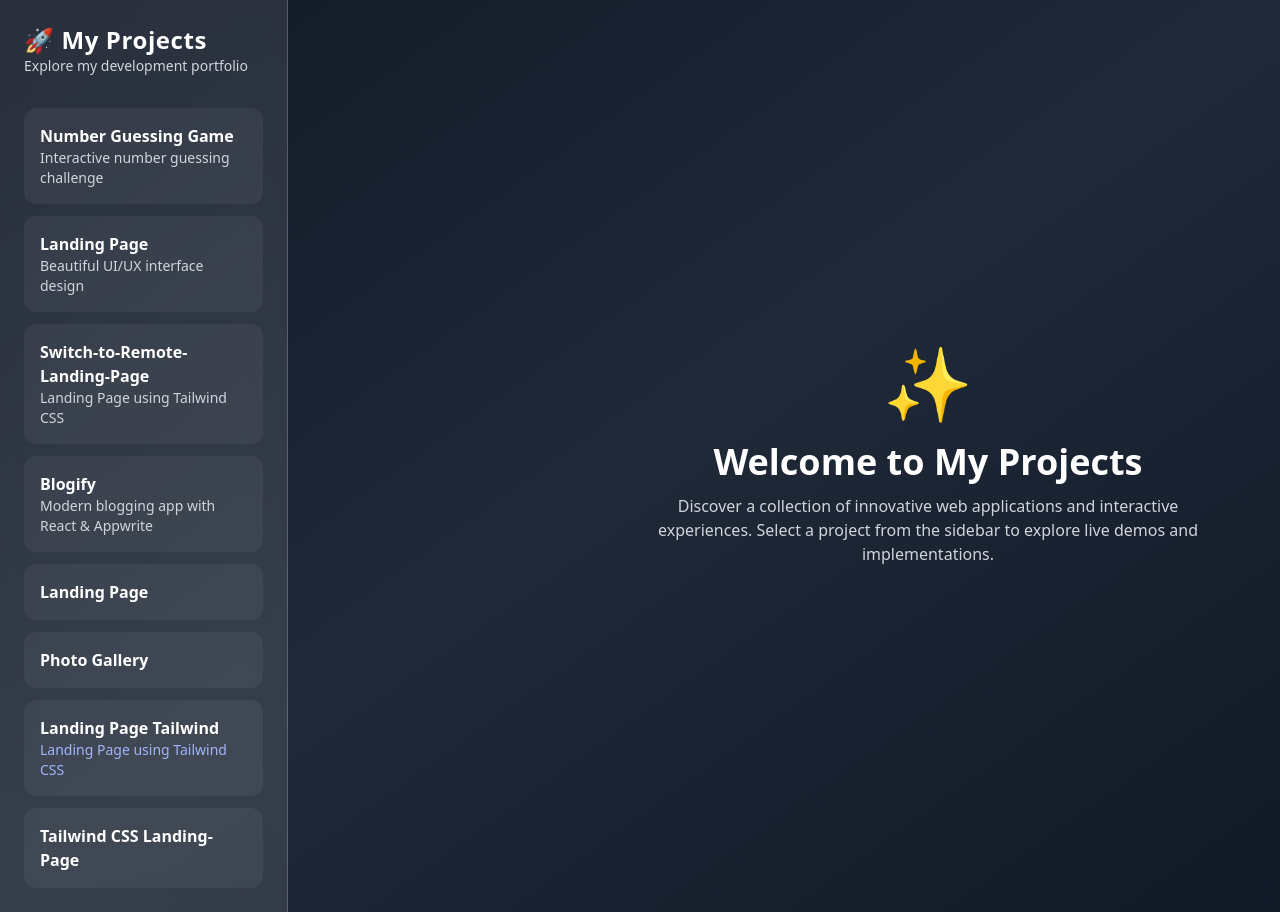
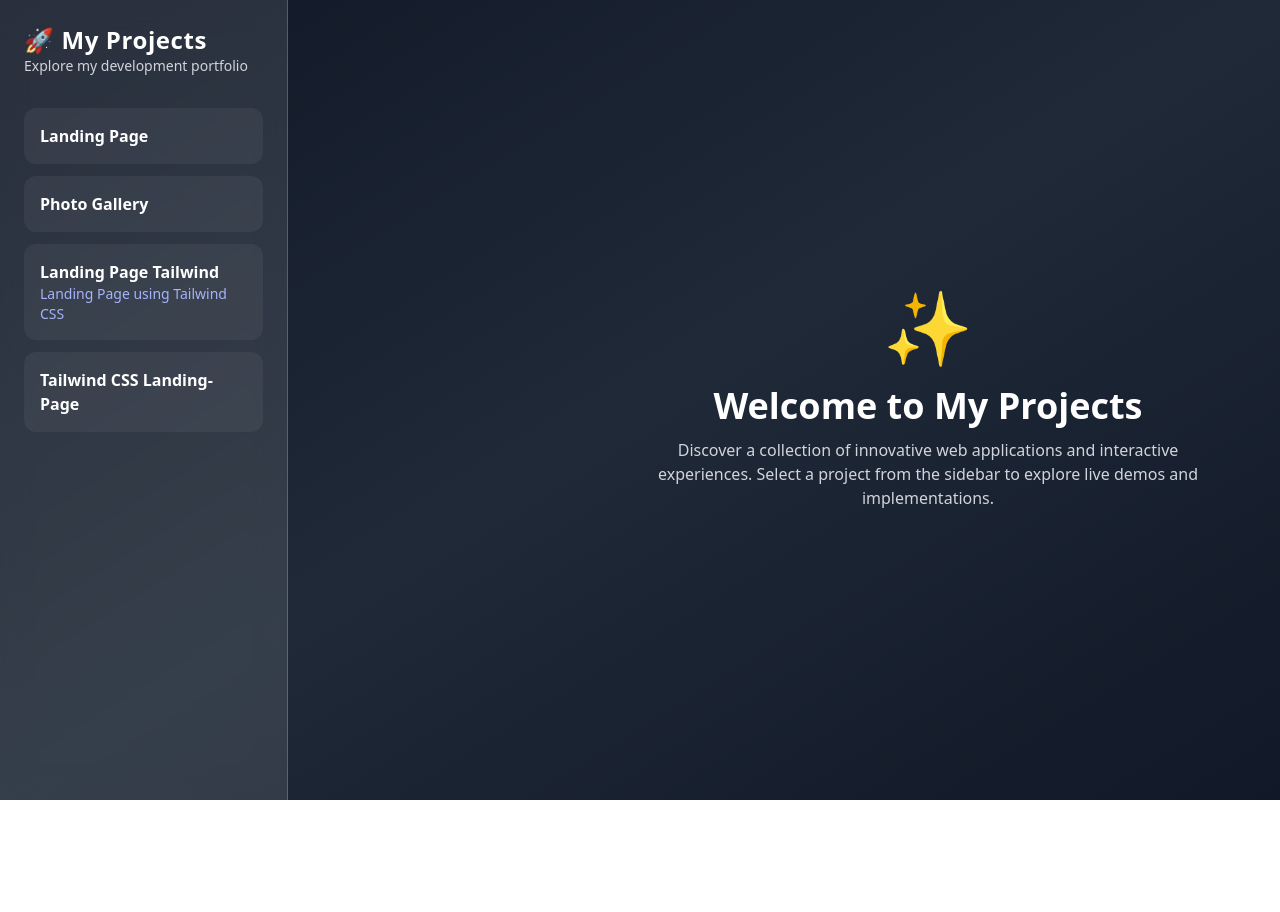
Before and after one commit to samrudhitibile27/projects, a plain HTML site: page index.html in a window 1280 px wide. After the commit the page ends 800 px from the top, so only its background shows below. Drawn offline with nearby package versions, Linux system fonts and the light colour scheme.

Commit message:
Update index.html

```diff
--- a/index.html
+++ b/index.html
@@ -23,48 +23,6 @@
 
       <nav class="flex-1 space-y-3 overflow-y-auto">
         <!-- Existing Projects -->
-        <a
-          href="#"
-          class="block p-4 rounded-xl bg-white/5 hover:bg-white/20 transition project-item cursor-pointer"
-          data-url="https://number-guessing-game-seven-phi.vercel.app/"
-          data-title="Number Guessing Game"
-        >
-          <h2 class="font-semibold">Number Guessing Game</h2>
-          <p class="text-gray-300 text-sm">Interactive number guessing challenge</p>
-        </a>
-
-        <a
-          href="#"
-          class="block p-4 rounded-xl bg-white/5 hover:bg-white/20 transition project-item cursor-pointer"
-          data-url="https://rohannsalunkhe.github.io/Landing_Page/"
-          data-title="Landing Page"
-        >
-          <h2 class="font-semibold">Landing Page</h2>
-          <p class="text-gray-300 text-sm">Beautiful UI/UX interface design</p>
-        </a>
-
-        <a
-          href="#"
-          class="block p-4 rounded-xl bg-white/5 hover:bg-white/20 transition project-item cursor-pointer"
-          data-url="https://rohannsalunkhe.github.io/Switch-to-Remote-Landing-Page/"
-          data-title="Switch-to-Remote-Landing-Page"
-        >
-          <h2 class="font-semibold">Switch-to-Remote-Landing-Page</h2>
-          <p class="text-gray-300 text-sm">Landing Page using Tailwind CSS</p>
-        </a>
-
-        <a
-          href="#"
-          class="block p-4 rounded-xl bg-white/5 hover:bg-white/20 transition project-item cursor-pointer"
-          data-url="https://mega-blog-flame-delta.vercel.app/"
-          data-title="Blogify"
-        >
-          <h2 class="font-semibold">Blogify</h2>
-          <p class="text-gray-300 text-sm">
-            Modern blogging app with React & Appwrite
-          </p>
-        </a>
-
         <!-- ✅ New Projects -->
         <a
           href="#"
```
